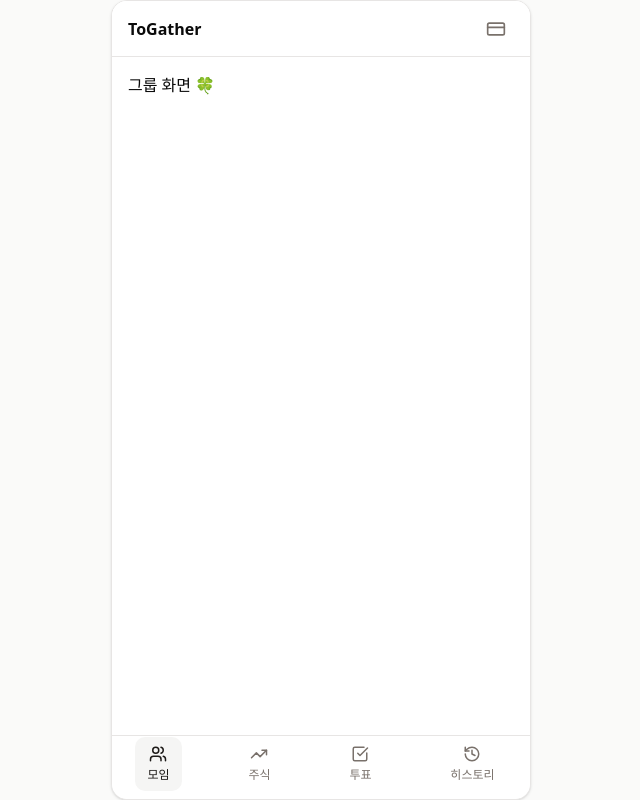
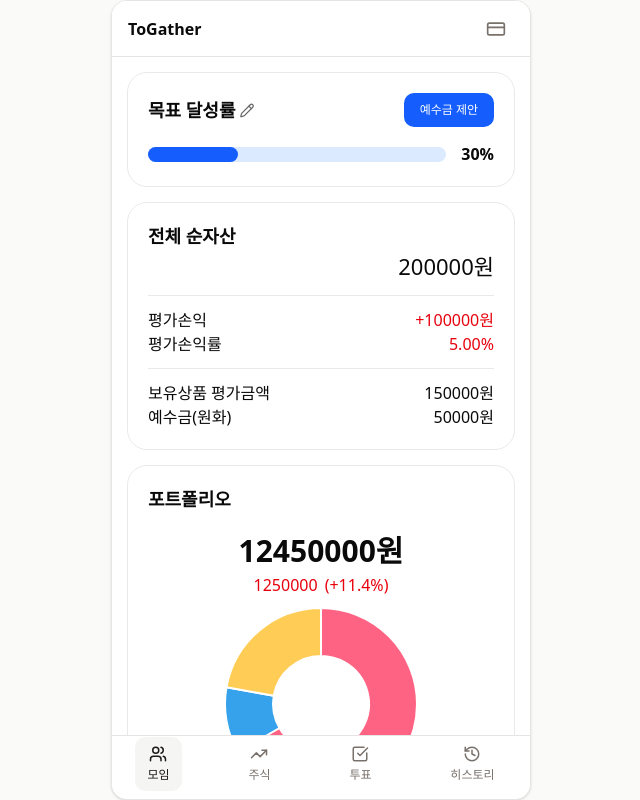
Before and after one commit to ToGather-Final/ToGather-Client, a Next.js app: page /group in a window 1280 px wide. Shown: the whole page, without its empty margins (319-959 px from the left). Built offline with nearby package versions, Linux system fonts and the light colour scheme.

Commit message:
Feat: 포트폴리오 페이지 퍼블리싱 했습니다.

```diff
--- a/src/app/(pages)/(shell)/group/page.tsx
+++ b/src/app/(pages)/(shell)/group/page.tsx
@@ -1,3 +1 @@
-export default function GroupPage() {
-  return <div className="p-4">그룹 화면 🍀</div>;
-}
+export { default } from "@/containers/group/PortfolioContainer";
--- /dev/null
+++ b/src/containers/group/PortfolioContainer.tsx
@@ -0,0 +1,156 @@
+"use client";
+
+import { Doughnut } from "react-chartjs-2";
+import { Chart as ChartJS, ArcElement, Tooltip, Legend } from "chart.js";
+import { Pencil } from "lucide-react";
+
+// 도넛 차트에 필요한 요소 등록
+ChartJS.register(ArcElement, Tooltip, Legend);
+
+const data = {
+  labels: ["Red", "Blue", "Yellow"],
+  datasets: [
+    {
+      label: "My First Dataset",
+      data: [300, 50, 100],
+      backgroundColor: [
+        "rgb(255, 99, 132)",
+        "rgb(54, 162, 235)",
+        "rgb(255, 205, 86)",
+      ],
+      hoverOffset: 4,
+    },
+  ],
+};
+
+const options = {
+  responsive: true,
+  maintainAspectRatio: false,
+  plugins: {
+    legend: {
+      display: true,
+      position: "bottom", // 👈 아래로
+      align: "center",
+      labels: {
+        usePointStyle: true, // 동그란 점 스타일
+        pointStyle: "circle",
+        padding: 16,
+        boxWidth: 8,
+        boxHeight: 8,
+      },
+    },
+    // title: { display: true, text: "포트폴리오" },
+  },
+  layout: { padding: { bottom: 8 } }, // 차트와 범례 사이 간격(선택)
+} as const;
+
+export default function PortfolioContainer() {
+  return (
+    <>
+      <div className="border border-[#e9e9e9] m-[15px] p-[20px] rounded-[20px]">
+        <div className="flex justify-between">
+          <div className="flex items-center">
+            <h1 className="font-bold text-[18px]">목표 달성률</h1>
+            <Pencil className="text-[#686868] h-[15px]" />
+          </div>
+          <button className="bg-blue-600 text-white rounded-[10px] px-4 py-2 text-[12px]">
+            예수금 제안
+          </button>
+        </div>
+        <div className="flex gap-[15px] items-center pt-[15px] justify-center">
+          <div className="w-full">
+            <div className="relative h-[15px] w-full bg-blue-100 rounded-full">
+              <div className="absolute h-[15px] w-[90px] bg-blue-600 rounded-full"></div>
+            </div>
+          </div>
+          <div className="text-[16px] font-bold">30%</div>
+        </div>
+      </div>
+      <div className="border border-[#e9e9e9] m-[15px] p-[20px] rounded-[20px]">
+        <h1 className="font-bold text-[18px]">전체 순자산</h1>
+        <div className="flex flex-col items-end">
+          <p className="text-[22px]">200000원</p>
+        </div>
+        <div className="border-t border-[#e9e9e9] my-3"></div>
+
+        <div>
+          <div className="flex justify-between ">
+            <div>평가손익</div>
+            <div className="text-red-600">+100000원</div>
+          </div>
+          <div className="flex justify-between">
+            <div>평가손익률</div>
+            <div className="text-red-600">5.00%</div>
+          </div>
+          <div className="border-t border-[#e9e9e9] my-3"></div>
+
+          <div className="flex justify-between">
+            <div>보유상품 평가금액</div>
+            <div>150000원</div>
+          </div>
+          <div className="flex justify-between">
+            <div>예수금(원화)</div>
+            <div>50000원</div>
+          </div>
+        </div>
+      </div>
+      <div className="border border-[#e9e9e9] m-[15px] p-[20px] rounded-[20px]">
+        <h1 className="font-bold text-[18px]">포트폴리오</h1>
+        <div className="flex flex-col items-center">
+          <p className="font-bold text-[30px] mt-[15px]">12450000원</p>
+          <div className="flex justify-center gap-[7px] text-red-600">
+            <p>1250000</p>
+            <p>(+11.4%)</p>
+          </div>
+          <div className="h-60 mt-[10px]">
+            <Doughnut data={data} options={options} />
+          </div>
+        </div>
+        <div>
+          <div className="flex justify-between mb-[7px]">
+            <h2 className="font-bold">보유 종목</h2>
+            <div className="text-[#686868]">총 2건</div>
+          </div>
+          <div className="border border-[#e9e9e9] p-[15px] rounded-[20px]">
+            <div className="flex justify-between">
+              <div className="flex flex-col">
+                <div className="flex gap-[7px] items-center">
+                  <div className="font-bold text-[16px]">삼성전자</div>
+                  <div className="text-[12px]">(25%)</div>
+                </div>
+                <div className="text-[12px]">2주</div>
+              </div>
+              <div className="flex flex-col items-end  text-red-600">
+                <div className="font-bold">+100000원</div>
+                <div>+5.00%</div>
+              </div>
+            </div>
+            <div className="border-t border-[#e9e9e9] my-3"></div>
+            <div className="grid grid-cols-2">
+              <div className="flex flex-col gap-[20px]">
+                <div>
+                  <div className="text-[#686868]">평가금액</div>
+                  <div className="font-bold">150000원</div>
+                </div>
+                <div>
+                  <div className="text-[#686868]">현재가</div>
+                  <div className="font-bold">50000원</div>
+                </div>
+              </div>
+              <div className="flex flex-col gap-[20px]">
+                <div>
+                  <div className="text-[#686868]">매입금액</div>
+                  <div className="font-bold">50000원</div>
+                </div>
+                <div>
+                  <div className="text-[#686868]">평균단가</div>
+                  <div className="font-bold">50000원</div>
+                </div>
+              </div>
+            </div>
+          </div>
+        </div>
+      </div>
+    </>
+  );
+}
```
